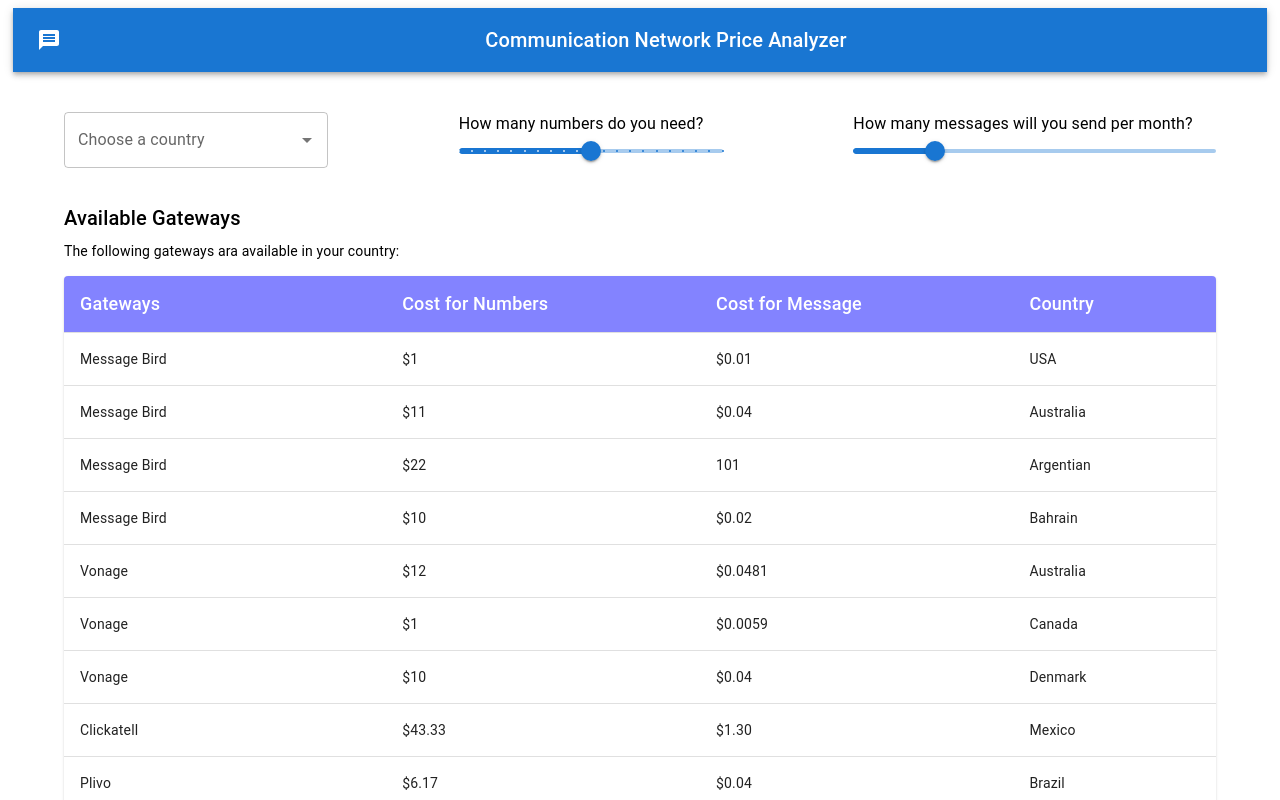
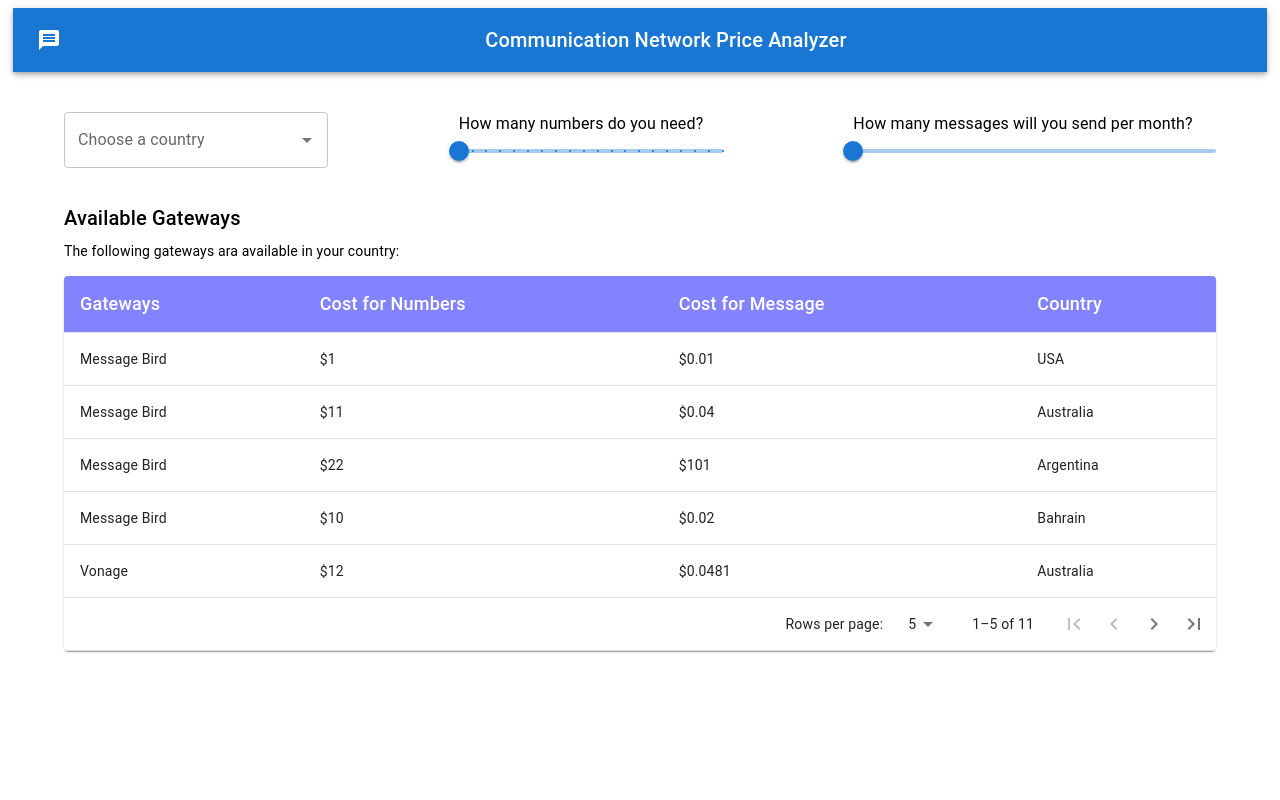
Before and after one commit to amanueltsfy/telephone-react, a React (Create React App) app: page / in a window 1280 px wide. Shown: the top 800 px of the page. Built offline with nearby package versions, Linux system fonts and the light colour scheme.

Commit message:
pagniation, data filtering  and calculation logic added

```diff
--- a/package.json
+++ b/package.json
@@ -7,9 +7,11 @@
     "@emotion/styled": "^11.3.0",
     "@mui/icons-material": "^5.0.0",
     "@mui/material": "^5.0.0",
+    "@mui/styles": "^5.0.0",
     "@testing-library/jest-dom": "^5.14.1",
     "@testing-library/react": "^11.2.7",
     "@testing-library/user-event": "^12.8.3",
+    "prop-types": "^15.7.2",
     "react": "^17.0.2",
     "react-dom": "^17.0.2",
     "react-scripts": "4.0.3",
--- a/src/components/Content.jsx
+++ b/src/components/Content.jsx
@@ -1,10 +1,52 @@
-import React from 'react'
+import React, { useState } from 'react'
 import { Grid, Container, Autocomplete, Typography, Slider, TextField, Box } from '@mui/material'
-import { countries } from '../data'
+import { countries, gateways } from '../data'
 import ContentTable from './ContentTable'
+
+const getFilteredData = (data, sms = false) => {
+    let temp = []
+    if (!sms) {
+        for (let i = 0; i < data.length; i++) {
+            temp.push(data[i].cost)
+        }
+    } else {
+        for (let i = 0; i < data.length; i++) {
+            temp.push(data[i].sms)
+        }
+    }
+
+    return temp
+}
+
 
 const Content = () => {
 
+    const [data, setData] = useState(gateways)
+    const [filteredData, setFilteredData] = useState(getFilteredData(gateways))
+
+    const handleCountryChange = (event, value) => {
+        let temp = gateways.filter(item => item.country.includes(value.name))
+        value !== null ?
+            setData(temp)
+            :
+            setData(gateways)
+
+        setFilteredData(getFilteredData(temp))
+    }
+
+    const handelNumberChange = (e, v) => {
+        setData(data.map((item, index) => {
+            item.cost = v * filteredData[index]
+            return item
+        }))
+    }
+
+    const handelSMSChange = (e, v) => {
+        setData(data.map((item, index) => {
+            item.sms = v * filteredData[index]
+            return item
+        }))
+    }
 
     return (
         <Container className='content'>
@@ -14,6 +56,7 @@
                         id="country-select-demo"
                         options={countries}
                         autoHighlight
+                        onChange={handleCountryChange}
                         getOptionLabel={(option) => option.name}
                         renderOption={(props, option) => (
                             <Box component="li" sx={{ '& > img': { mr: 2, flexShrink: 0 } }} {...props}>
@@ -37,16 +80,16 @@
                 </Grid>
                 <Grid item xs={12} md={3}>
                     <Typography>How many numbers do you need?</Typography>
-                    <Slider min={0} marks max={20} defaultValue={10} aria-label="Default" valueLabelDisplay="auto" />
+                    <Slider min={1} marks max={20} defaultValue={1} aria-label="Default" onChange={handelNumberChange} valueLabelDisplay="auto" />
                 </Grid>
                 <Grid item xs={12} md={4}>
                     <Typography>How many messages will you send per month?</Typography>
-                    <Slider min={100} max={11000} defaultValue={2563} aria-label="Default" valueLabelDisplay="auto" />
+                    <Slider min={100} max={11000} defaultValue={100} aria-label="Default" onChange={handelSMSChange} valueLabelDisplay="auto" />
                 </Grid>
                 <Grid item xs={12}>
                     <Typography variant='h6' gutterBottom>Available Gateways</Typography>
                     <Typography variant='body2'>The following gateways ara available in your country:</Typography>
-                    <ContentTable />
+                    <ContentTable data={data} />
                 </Grid>
             </Grid>
         </Container>
--- a/src/components/ContentTable.jsx
+++ b/src/components/ContentTable.jsx
@@ -1,9 +1,30 @@
-import React from 'react'
-import { Table, TableBody, TableCell, TableContainer, TableHead, TableRow, Paper } from '@mui/material'
-import { gateways } from '../data'
+import React, { useState } from 'react'
+import { Table, TableBody, TableCell, TableContainer, TableHead, TableRow, Paper, TableFooter, TablePagination } from '@mui/material'
+import TablePaginationActions from './TablePaginationActions'
+import PropTypes from 'prop-types'
 
 
-const ContentTable = () => {
+TablePaginationActions.propTypes = {
+    count: PropTypes.number.isRequired,
+    onPageChange: PropTypes.func.isRequired,
+    page: PropTypes.number.isRequired,
+    rowsPerPage: PropTypes.number.isRequired,
+};
+
+
+const ContentTable = ({ data }) => {
+
+    const [page, setPage] = useState(0);
+    const [rowsPerPage, setRowsPerPage] = useState(5);
+
+    const handleChangePage = (event, newPage) => {
+        setPage(newPage);
+    };
+
+    const handleChangeRowsPerPage = (event) => {
+        setRowsPerPage(parseInt(event.target.value, 10));
+        setPage(0);
+    };
 
     return (
         <TableContainer component={Paper} className='table-content'>
@@ -17,15 +38,38 @@
                     </TableRow>
                 </TableHead>
                 <TableBody>
-                    {gateways.map((row) => (
-                        <TableRow key={row.gateway}>
+                    {(rowsPerPage > 0
+                        ? data.slice(page * rowsPerPage, page * rowsPerPage + rowsPerPage)
+                        : data
+                    ).map((row, index) => (
+                        <TableRow key={index}>
                             <TableCell component="th" scope="row">{row.gateway}</TableCell>
-                            <TableCell>{row.cost}</TableCell>
-                            <TableCell>{row.sms}</TableCell>
+                            <TableCell>${row.cost}</TableCell>
+                            <TableCell>${row.sms}</TableCell>
                             <TableCell>{row.country}</TableCell>
                         </TableRow>
                     ))}
                 </TableBody>
+                <TableFooter>
+                    <TableRow>
+                        <TablePagination
+                            rowsPerPageOptions={[5, 10, 25, { label: 'All', value: -1 }]}
+                            colSpan={4}
+                            count={data.length}
+                            rowsPerPage={rowsPerPage}
+                            page={page}
+                            SelectProps={{
+                                inputProps: {
+                                    'aria-label': 'rows per page',
+                                },
+                                native: true,
+                            }}
+                            onPageChange={handleChangePage}
+                            onRowsPerPageChange={handleChangeRowsPerPage}
+                            ActionsComponent={TablePaginationActions}
+                        />
+                    </TableRow>
+                </TableFooter>
             </Table>
         </TableContainer>
     )
--- /dev/null
+++ b/src/components/TablePaginationActions.jsx
@@ -0,0 +1,60 @@
+import { IconButton, Box } from '@mui/material'
+import { useTheme } from '@mui/material/styles'
+import FirstPageIcon from '@mui/icons-material/FirstPage'
+import KeyboardArrowLeft from '@mui/icons-material/KeyboardArrowLeft'
+import KeyboardArrowRight from '@mui/icons-material/KeyboardArrowRight'
+import LastPageIcon from '@mui/icons-material/LastPage'
+
+
+export default function TablePaginationActions({ count, page, rowsPerPage, onPageChange }) {
+    const theme = useTheme();
+
+    const handleFirstPageButtonClick = (event) => {
+        onPageChange(event, 0);
+    };
+
+    const handleBackButtonClick = (event) => {
+        onPageChange(event, page - 1);
+    };
+
+    const handleNextButtonClick = (event) => {
+        onPageChange(event, page + 1);
+    };
+
+    const handleLastPageButtonClick = (event) => {
+        onPageChange(event, Math.max(0, Math.ceil(count / rowsPerPage) - 1));
+    };
+
+    return (
+        <Box sx={{ flexShrink: 0, ml: 2.5 }}>
+            <IconButton
+                onClick={handleFirstPageButtonClick}
+                disabled={page === 0}
+                aria-label="first page"
+            >
+                {theme.direction === 'rtl' ? <LastPageIcon /> : <FirstPageIcon />}
+            </IconButton>
+            <IconButton
+                onClick={handleBackButtonClick}
+                disabled={page === 0}
+                aria-label="previous page"
+            >
+                {theme.direction === 'rtl' ? <KeyboardArrowRight /> : <KeyboardArrowLeft />}
+            </IconButton>
+            <IconButton
+                onClick={handleNextButtonClick}
+                disabled={page >= Math.ceil(count / rowsPerPage) - 1}
+                aria-label="next page"
+            >
+                {theme.direction === 'rtl' ? <KeyboardArrowLeft /> : <KeyboardArrowRight />}
+            </IconButton>
+            <IconButton
+                onClick={handleLastPageButtonClick}
+                disabled={page >= Math.ceil(count / rowsPerPage) - 1}
+                aria-label="last page"
+            >
+                {theme.direction === 'rtl' ? <FirstPageIcon /> : <LastPageIcon />}
+            </IconButton>
+        </Box>
+    );
+}
--- a/src/data/index.js
+++ b/src/data/index.js
@@ -228,7 +228,7 @@
     {name: 'Ukraine', code: 'UA'},
     {name: 'United Arab Emirates', code: 'AE'},
     {name: 'United Kingdom', code: 'GB'},
-    {name: 'United States', code: 'US'},
+    {name: 'United States America', code: 'USA'},
     {name: 'United States Minor Outlying Islands', code: 'UM'},
     {name: 'Uruguay', code: 'UY'},
     {name: 'Uzbekistan', code: 'UZ'},
@@ -245,15 +245,15 @@
   ]
 
 export const gateways = [
-  {gateway:'Message Bird',country:'USA',code:'',cost:'$1',sms:'$0.01',volume:'0'},
-  {gateway:'Message Bird',country:'Australia',code:'',cost:'$11',sms:'$0.04',volume:'0'},
-  {gateway:'Message Bird',country:'Argentian',code:'',cost:'$22',sms:'101',volume:'0'},
-  {gateway:'Message Bird',country:'Bahrain',code:'',cost:'$10',sms:'$0.02',volume:'0'},
-  {gateway:'Vonage',country:'Australia',code:'',cost:'$12',sms:'$0.0481',volume:'0'},
-  {gateway:'Vonage',country:'Canada',code:'',cost:'$1',sms:'$0.0059',volume:'0'},
-  {gateway:'Vonage',country:'Denmark',code:'',cost:'$10',sms:'$0.04',volume:'0'},
-  {gateway:'Clickatell',country:'Mexico',code:'',cost:'$43.33',sms:'$1.30',volume:'0'},
-  {gateway:'Plivo',country:'Brazil',code:'',cost:'$6.17',sms:'$0.04',volume:'0'},
-  {gateway:'MessageMedia USA Inc',country:'New Zealand',code:'',cost:'$35',sms:'$0.10',volume:'167'},
-  {gateway:'MessageMedia USA Inc',country:'USA',code:'',cost:'$34',sms:'$0.14',volume:'0'}
+  {gateway:'Message Bird',country:'USA',code:'',cost:'1',sms:'0.01',volume:'0'},
+  {gateway:'Message Bird',country:'Australia',code:'',cost:'11',sms:'0.04',volume:'0'},
+  {gateway:'Message Bird',country:'Argentina',code:'',cost:'22',sms:'101',volume:'0'},
+  {gateway:'Message Bird',country:'Bahrain',code:'',cost:'10',sms:'0.02',volume:'0'},
+  {gateway:'Vonage',country:'Australia',code:'',cost:'12',sms:'0.0481',volume:'0'},
+  {gateway:'Vonage',country:'Canada',code:'',cost:'1',sms:'0.0059',volume:'0'},
+  {gateway:'Vonage',country:'Denmark',code:'',cost:'10',sms:'0.04',volume:'0'},
+  {gateway:'Clickatell',country:'Mexico',code:'',cost:'43.33',sms:'1.30',volume:'0'},
+  {gateway:'Plivo',country:'Brazil',code:'',cost:'6.17',sms:'0.04',volume:'0'},
+  {gateway:'MessageMedia USA Inc',country:'New Zealand',code:'',cost:'35',sms:'0.10',volume:'167'},
+  {gateway:'MessageMedia USA Inc',country:'USA',code:'',cost:'34',sms:'0.14',volume:'0'}
 ]
```
Also changed, not shown: src/index.css (line endings or trailing spaces), 1 other file (tests, documents, lock files or other folders).
